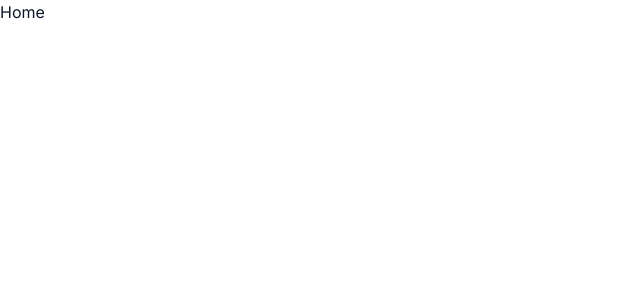
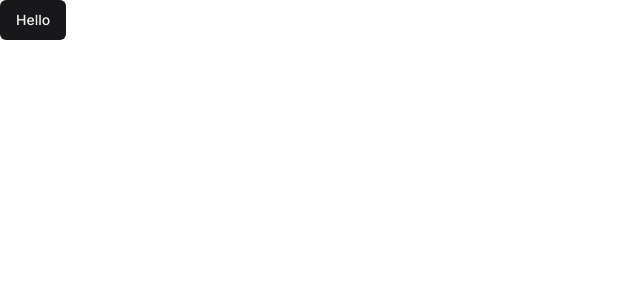
Before and after one commit to ralonsodeniz/nextjs-reddit-clone, a Next.js app: page / in a window 1280 px wide. Shown: the top 300 px of the page, without its empty margins (0-640 px from the left). Built offline with nearby package versions, Linux system fonts and the light colour scheme.

Commit message:
build(config): shadcn-ui

```diff
--- a/src/app/page.tsx
+++ b/src/app/page.tsx
@@ -1,3 +1,9 @@
+import Button from '@/components/ui/Button';
+
 export default function Home() {
-  return <main>Home</main>;
+  return (
+    <main>
+      <Button>Hello</Button>
+    </main>
+  );
 }
--- /dev/null
+++ b/src/components/ui/Button/Button.tsx
@@ -0,0 +1,46 @@
+import { type ButtonHTMLAttributes, forwardRef } from 'react';
+import { Slot } from '@radix-ui/react-slot';
+import { type VariantProps } from 'class-variance-authority';
+import { Loader2 } from 'lucide-react';
+
+import { cn } from '@/lib';
+import { buttonVariants } from '@/components/ui/Button/styles';
+
+export interface IButton
+  extends ButtonHTMLAttributes<HTMLButtonElement>,
+    VariantProps<typeof buttonVariants> {
+  asChild?: boolean;
+  isLoading?: boolean;
+}
+
+const Button = forwardRef<HTMLButtonElement, IButton>(
+  (
+    {
+      asChild = false,
+      children,
+      className,
+      disabled,
+      isLoading,
+      size,
+      variant,
+      ...props
+    },
+    ref,
+  ) => {
+    const Comp = asChild ? Slot : 'button';
+    return (
+      <Comp
+        className={cn(buttonVariants({ variant, size, className }))}
+        ref={ref}
+        disabled={isLoading || disabled}
+        {...props}
+      >
+        {isLoading && <Loader2 className="mr-2 h-4 animate-spin" />}
+        {children}
+      </Comp>
+    );
+  },
+);
+Button.displayName = 'Button';
+
+export default Button;
--- /dev/null
+++ b/src/components/ui/Button/index.ts
@@ -0,0 +1,5 @@
+import Button from './Button';
+export { buttonVariants } from './styles';
+export { type IButton } from './Button';
+
+export default Button;
--- /dev/null
+++ b/src/components/ui/Button/styles.ts
@@ -0,0 +1,29 @@
+import { cva } from 'class-variance-authority';
+
+export const buttonVariants = cva(
+  'active:scale-95 inline-flex items-center justify-center rounded-md text-sm font-medium transition-colors focus:outline-none focus:ring-2 focus:ring-slate-400 focus:ring-offset-2 disabled:opacity-50 dark:focus:ring-slate-400 disabled:pointer-events-none dark:focus:ring-offset-slate-900',
+  {
+    variants: {
+      variant: {
+        default: 'bg-zinc-900 text-zinc-100 hover:bg-zinc-800',
+        destructive: 'text-white hover:bg-red-600 dark:hover:bg-red-600',
+        outline:
+          'bg-zinc-100 text-zinc-900 hover:bg-zinc-200 outline outline-1 outline-zinc-300',
+        subtle: 'hover:bg-zinc-200 bg-zinc-100 text-zinc-900',
+        ghost:
+          'bg-transparent hover:bg-zinc-100 text-zinc-800 data-[state=open]:bg-transparent data-[state=open]:bg-transparent',
+        link: 'bg-transparent dark:bg-transparent underline-offset-4 hover:underline text-slate-900 dark:text-slate-100 hover:bg-transparent dark:hover:bg-transparent',
+      },
+      size: {
+        default: 'h-10 py-2 px-4',
+        sm: 'h-9 px-2 rounded-md',
+        xs: 'h-8 px-1.5 rounded-sm',
+        lg: 'h-11 px-8 rounded-md',
+      },
+    },
+    defaultVariants: {
+      variant: 'default',
+      size: 'default',
+    },
+  },
+);
--- a/src/hooks/use-on-click-outside.ts
+++ b/src/hooks/use-on-click-outside.ts
@@ -1,5 +1,4 @@
-import { useEffect } from 'react';
-import type { RefObject } from 'react';
+import { useEffect, type RefObject } from 'react';
 
 type Event = MouseEvent | TouchEvent;
 
--- a/src/lib/classnames.ts
+++ b/src/lib/classnames.ts
@@ -1,5 +1,5 @@
 import { clsx } from 'clsx';
 import { twMerge } from 'tailwind-merge';
-import type { ClassValue } from 'clsx';
+import { type ClassValue } from 'clsx';
 
 export const cn = (...inputs: ClassValue[]) => twMerge(clsx(inputs));
--- a/src/lib/date.ts
+++ b/src/lib/date.ts
@@ -37,7 +37,7 @@ const formatDistance = (token: string, count: number, options: any = {}) => {
   return result;
 };
 
-const formatTimeToNow = (date: Date) =>
+export const formatTimeToNow = (date: Date) =>
   formatDistanceToNowStrict(date, {
     addSuffix: true,
     locale: {
--- a/src/lib/db.ts
+++ b/src/lib/db.ts
@@ -5,8 +5,6 @@ const globalForPrisma = globalThis as unknown as {
   prisma: PrismaClient | undefined;
 };
 
-const db = globalForPrisma.prisma ?? new PrismaClient();
+export const db = globalForPrisma.prisma ?? new PrismaClient();
 
 if (process.env.NODE_ENV !== 'production') globalForPrisma.prisma = db;
-
-export default db;
--- /dev/null
+++ b/src/lib/index.ts
@@ -0,0 +1,3 @@
+export { db } from '@/lib/db';
+export { formatTimeToNow } from '@/lib/date';
+export { cn } from '@/lib/classnames';
--- a/src/src/lib.ts
+++ /dev/null
@@ -1,6 +0,0 @@
-import { type ClassValue, clsx } from "clsx"
-import { twMerge } from "tailwind-merge"
-
-export function cn(...inputs: ClassValue[]) {
-  return twMerge(clsx(inputs))
-}
--- a/tailwind.config.js
+++ b/tailwind.config.js
@@ -1,76 +1,81 @@
+const { fontFamily } = require('tailwindcss/defaultTheme');
+
 /** @type {import('tailwindcss').Config} */
 module.exports = {
-  darkMode: ["class"],
-  content: [
-    './pages/**/*.{ts,tsx}',
-    './components/**/*.{ts,tsx}',
-    './app/**/*.{ts,tsx}',
-    './src/**/*.{ts,tsx}',
-	],
+  darkMode: ['class'],
+  content: ['./src/app/**/*.{ts,tsx}', './src/components/**/*.{ts,tsx}'],
   theme: {
     container: {
       center: true,
-      padding: "2rem",
+      padding: '2rem',
       screens: {
-        "2xl": "1400px",
+        '2xl': '1400px',
       },
     },
     extend: {
+      backgroundImage: {
+        'gradient-radial': 'radial-gradient(var(--tw-gradient-stops))',
+        'gradient-conic':
+          'conic-gradient(from 180deg at 50% 50%, var(--tw-gradient-stops))',
+      },
       colors: {
-        border: "hsl(var(--border))",
-        input: "hsl(var(--input))",
-        ring: "hsl(var(--ring))",
-        background: "hsl(var(--background))",
-        foreground: "hsl(var(--foreground))",
+        border: 'hsl(var(--border))',
+        input: 'hsl(var(--input))',
+        ring: 'hsl(var(--ring))',
+        background: 'hsl(var(--background))',
+        foreground: 'hsl(var(--foreground))',
         primary: {
-          DEFAULT: "hsl(var(--primary))",
-          foreground: "hsl(var(--primary-foreground))",
+          DEFAULT: 'hsl(var(--primary))',
+          foreground: 'hsl(var(--primary-foreground))',
         },
         secondary: {
-          DEFAULT: "hsl(var(--secondary))",
-          foreground: "hsl(var(--secondary-foreground))",
+          DEFAULT: 'hsl(var(--secondary))',
+          foreground: 'hsl(var(--secondary-foreground))',
         },
         destructive: {
-          DEFAULT: "hsl(var(--destructive))",
-          foreground: "hsl(var(--destructive-foreground))",
+          DEFAULT: 'hsl(var(--destructive))',
+          foreground: 'hsl(var(--destructive-foreground))',
         },
         muted: {
-          DEFAULT: "hsl(var(--muted))",
-          foreground: "hsl(var(--muted-foreground))",
+          DEFAULT: 'hsl(var(--muted))',
+          foreground: 'hsl(var(--muted-foreground))',
         },
         accent: {
-          DEFAULT: "hsl(var(--accent))",
-          foreground: "hsl(var(--accent-foreground))",
+          DEFAULT: 'hsl(var(--accent))',
+          foreground: 'hsl(var(--accent-foreground))',
         },
         popover: {
-          DEFAULT: "hsl(var(--popover))",
-          foreground: "hsl(var(--popover-foreground))",
+          DEFAULT: 'hsl(var(--popover))',
+          foreground: 'hsl(var(--popover-foreground))',
         },
         card: {
-          DEFAULT: "hsl(var(--card))",
-          foreground: "hsl(var(--card-foreground))",
+          DEFAULT: 'hsl(var(--card))',
+          foreground: 'hsl(var(--card-foreground))',
         },
       },
       borderRadius: {
-        lg: "var(--radius)",
-        md: "calc(var(--radius) - 2px)",
-        sm: "calc(var(--radius) - 4px)",
+        lg: `var(--radius)`,
+        md: `calc(var(--radius) - 2px)`,
+        sm: 'calc(var(--radius) - 4px)',
+      },
+      fontFamily: {
+        sans: ['var(--font-sans)', ...fontFamily.sans],
       },
       keyframes: {
-        "accordion-down": {
+        'accordion-down': {
           from: { height: 0 },
-          to: { height: "var(--radix-accordion-content-height)" },
+          to: { height: 'var(--radix-accordion-content-height)' },
         },
-        "accordion-up": {
-          from: { height: "var(--radix-accordion-content-height)" },
+        'accordion-up': {
+          from: { height: 'var(--radix-accordion-content-height)' },
           to: { height: 0 },
         },
       },
       animation: {
-        "accordion-down": "accordion-down 0.2s ease-out",
-        "accordion-up": "accordion-up 0.2s ease-out",
+        'accordion-down': 'accordion-down 0.2s ease-out',
+        'accordion-up': 'accordion-up 0.2s ease-out',
       },
     },
   },
-  plugins: [require("tailwindcss-animate")],
-}
+  plugins: [require('tailwindcss-animate'), require('@tailwindcss/typography')],
+};
```
Also changed, not shown: components.json.
